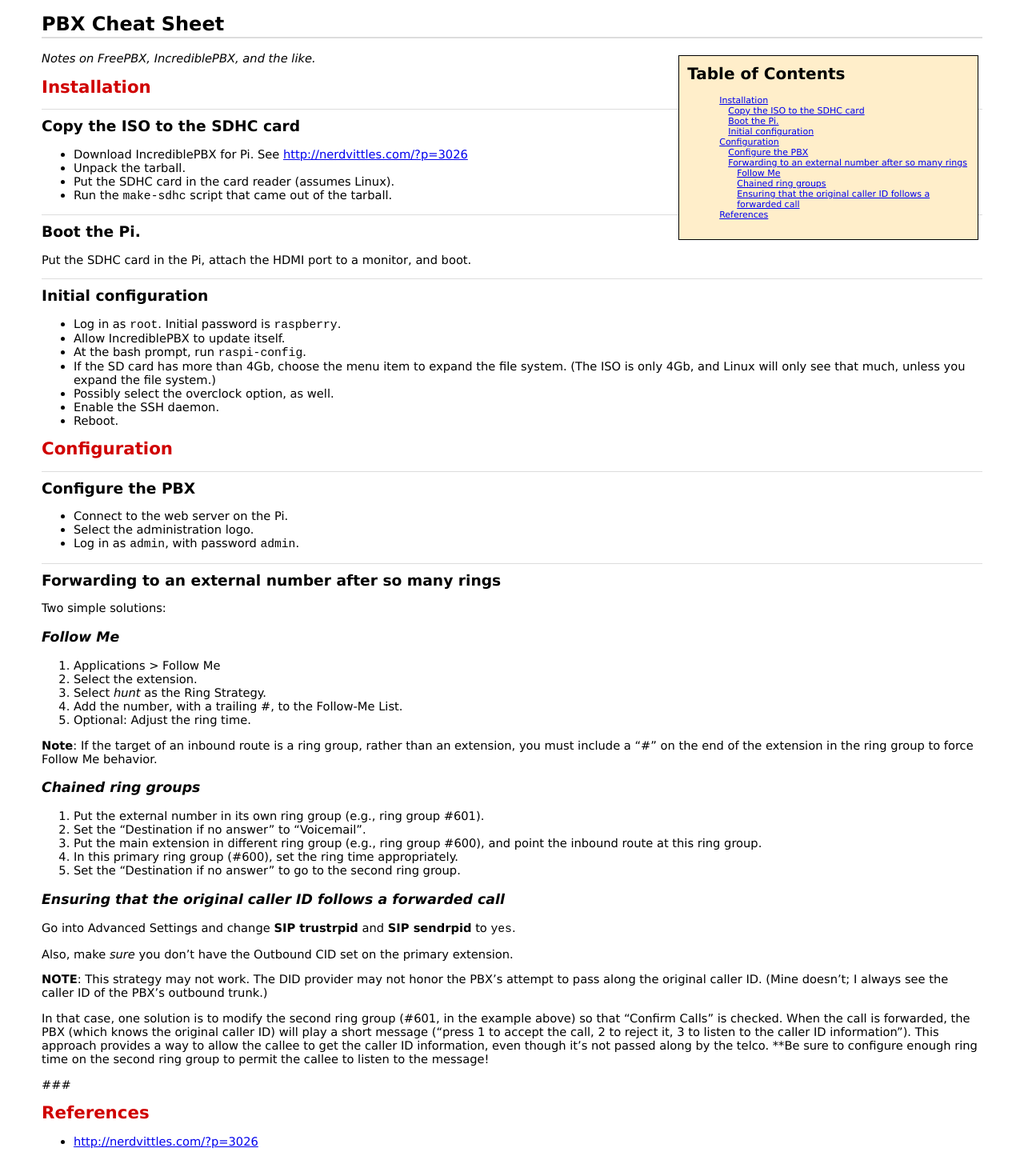
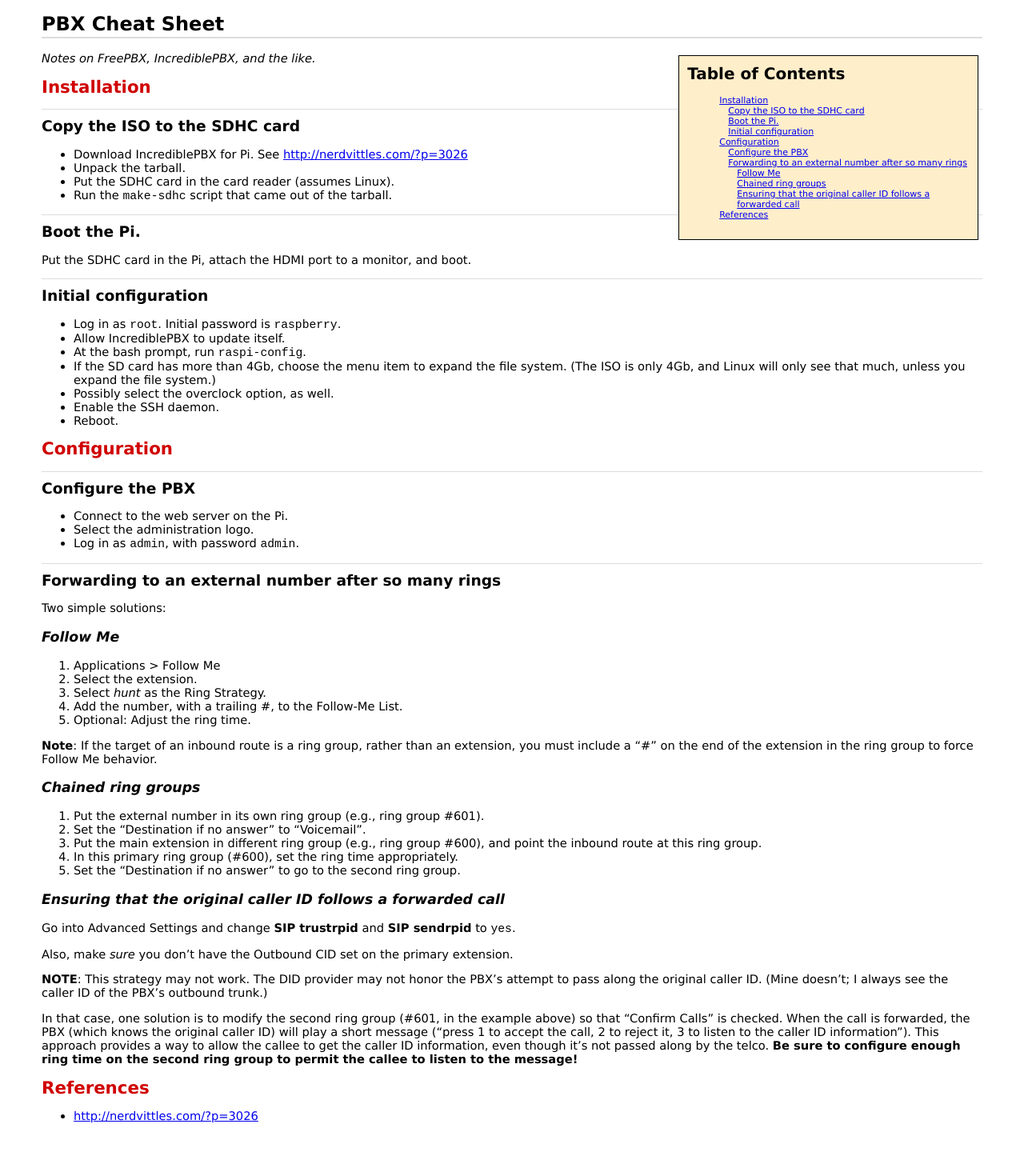
Before and after one commit to bmc/cheat-sheets, a Jekyll site: the page built from pbx.md, in a window 1280 px wide. Shown: the whole page at 80% size. Built offline with Jekyll 4.4.1, drawn with Linux system fonts in a browser that asks for light colours; after the commit the page ends 1418 px from its top, so only the background shows below that.

Commit message:
Typography fix

```diff
--- a/pbx.md
+++ b/pbx.md
@@ -82,9 +82,7 @@ message ("press 1 to accept the call, 2 to reject it, 3 to listen to the
 caller ID information"). This approach provides a way to allow the callee
 to get the caller ID information, even though it's not passed along by the
 telco. **Be sure to configure enough ring time on the second ring group to
-permit the callee to listen to the message!
-
-###
+permit the callee to listen to the message!**
 
 # References
 
```
